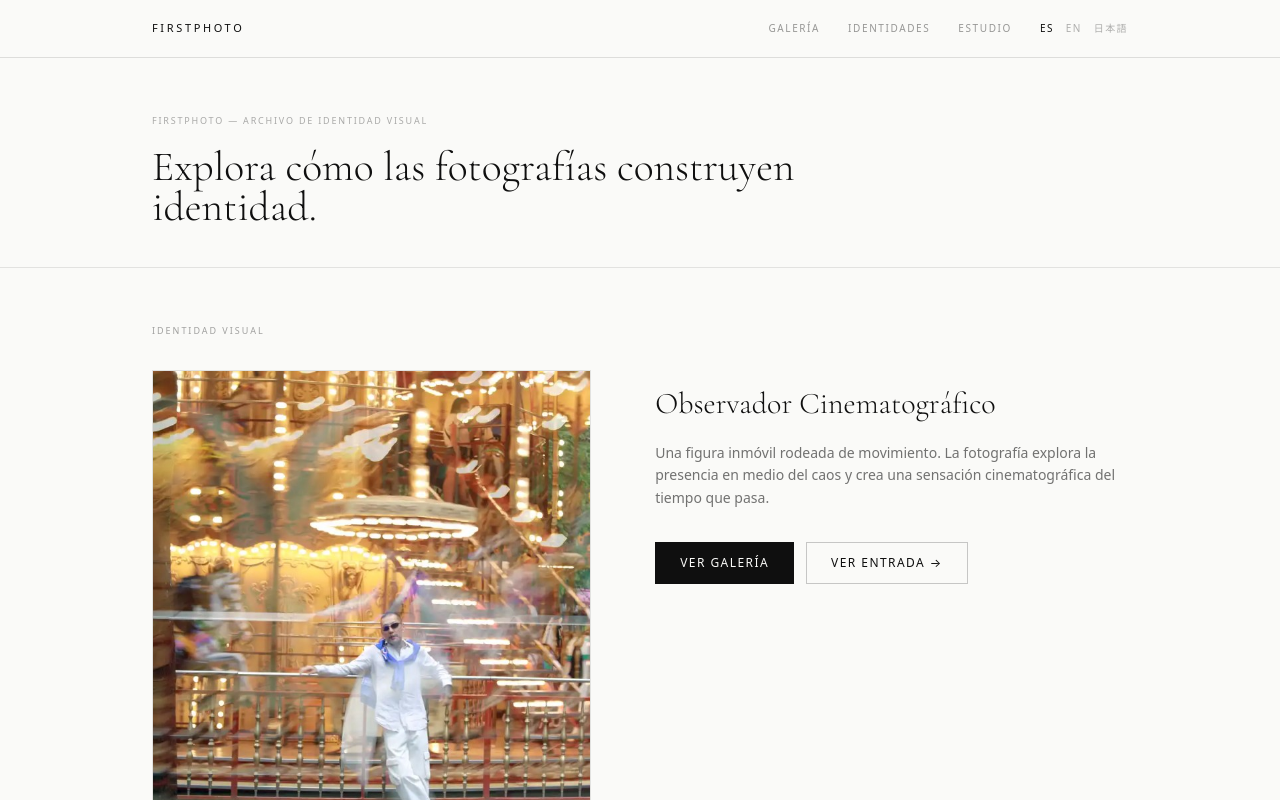
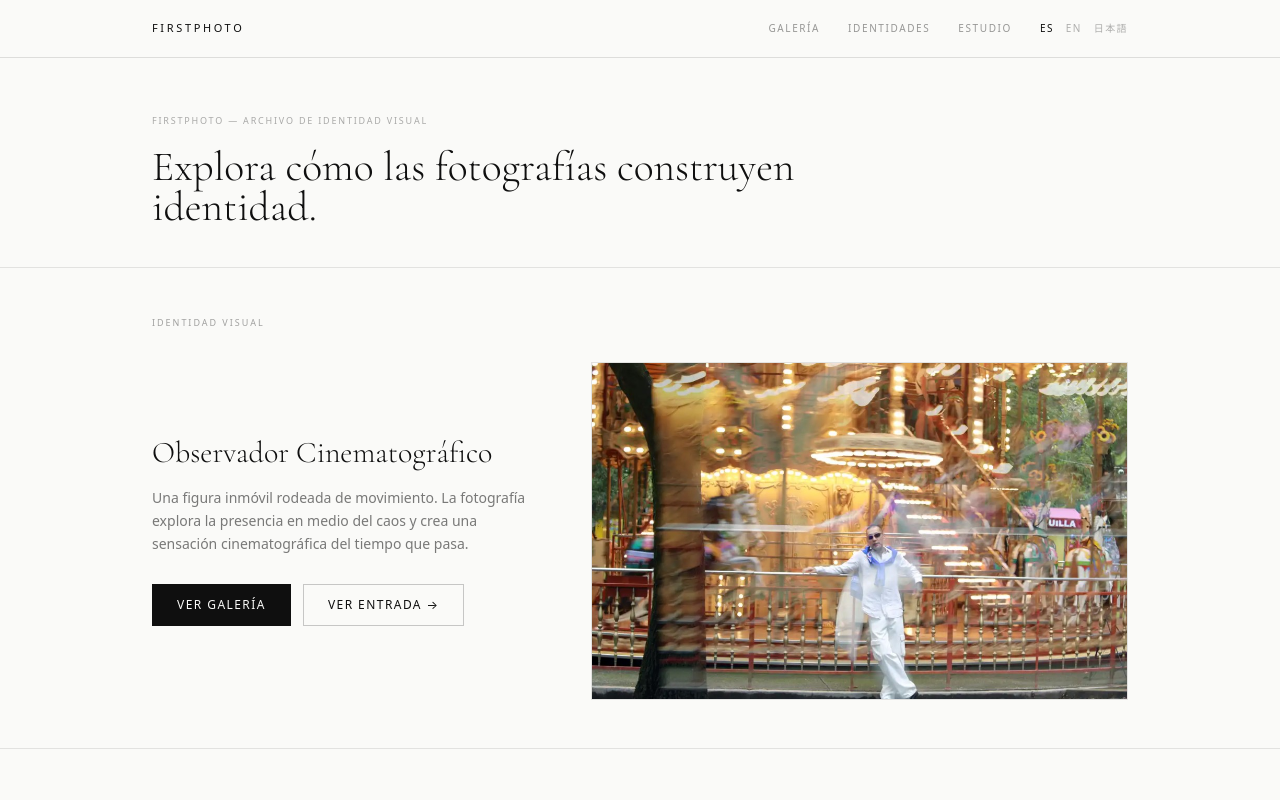
Before and after one commit to FirstPhotoAI/firstphoto, a React (Vite) app: page / in a window 1280 px wide. Shown: the top 800 px of the page. Built offline with nearby package versions, Linux system fonts and the light colour scheme.

Commit message:
Constrain featured image scale

```diff
--- a/src/pages/LandingPage.jsx
+++ b/src/pages/LandingPage.jsx
@@ -115,38 +115,49 @@ export default function LandingPage() {
 
       <div className="border-t border-[rgba(15,15,15,0.10)]" />
 
-      {/* ── 2. Featured story — two-column editorial layout ───────────────────── */}
-      <section className="mx-auto max-w-5xl px-6 py-12 md:py-14">
+      {/* ── 2. Featured story — text left, image right ────────────────────────── */}
+      <section className="mx-auto max-w-5xl px-6 py-10 md:py-12">
 
         <p className="mb-8 text-[9px] uppercase tracking-[0.22em] text-[rgba(15,15,15,0.38)]">
           {T.featured_identity}
         </p>
 
-        <div className="flex flex-col gap-8 md:flex-row md:items-start md:gap-12 lg:gap-16">
+        {/*
+          Mobile:  flex-col — image first, caption below
+          Desktop: flex-row — editorial text left (~40%), image right (~60%)
+        */}
+        <div className="flex flex-col gap-6 md:flex-row md:items-center md:gap-10 lg:gap-14">
 
-          {/* Left — portrait photograph, hard-limited */}
-          <div className="w-full shrink-0 md:w-[45%]" style={{ maxWidth: '580px' }}>
+          {/* Mobile: image appears first via order-first; desktop: pushed to right via order-last */}
+          <div
+            className="w-full shrink-0 order-first md:order-last md:w-[55%]"
+            style={{ maxWidth: '760px' }}
+          >
             <div className="overflow-hidden border border-[rgba(15,15,15,0.10)]">
               <img
                 src={featuredEntry?.photo ?? HERO_IMAGE}
                 alt={featuredEntry?.archetype ?? 'Featured photograph'}
-                className="block w-full object-cover max-h-[50vh] md:max-h-[68vh]"
-                style={{ aspectRatio: '3 / 4', objectPosition: 'center 30%' }}
+                className="block w-full object-cover"
+                style={{
+                  aspectRatio: '4 / 3',
+                  maxHeight: '42vh',
+                  objectPosition: 'center 30%',
+                }}
               />
             </div>
           </div>
 
-          {/* Right — museum wall caption */}
-          <div className="flex flex-col justify-center md:flex-1 md:py-4">
+          {/* Editorial text: right on mobile (after image), left on desktop */}
+          <div className="order-last md:order-first md:flex-1 md:py-2">
             <p className="font-display text-2xl font-light text-[#0f0f0f] md:text-3xl">
               {featuredEntry?.archetype ?? '\u00A0'}
             </p>
             {featuredEntry?.caption && (
-              <p className="mt-5 text-sm leading-relaxed text-[rgba(15,15,15,0.58)]">
+              <p className="mt-4 text-sm leading-relaxed text-[rgba(15,15,15,0.55)]">
                 {featuredEntry.caption}
               </p>
             )}
-            <div className="mt-8 flex flex-wrap gap-3">
+            <div className="mt-7 flex flex-wrap gap-3">
               <Link to="/archive" className="btn-primary">{T.preview_cta}</Link>
               {featuredEntry && (
                 <Link to={`/archive/${featuredEntry.id}`} className="btn-ghost">
@@ -155,6 +166,7 @@ export default function LandingPage() {
               )}
             </div>
           </div>
+
         </div>
       </section>
 
```
